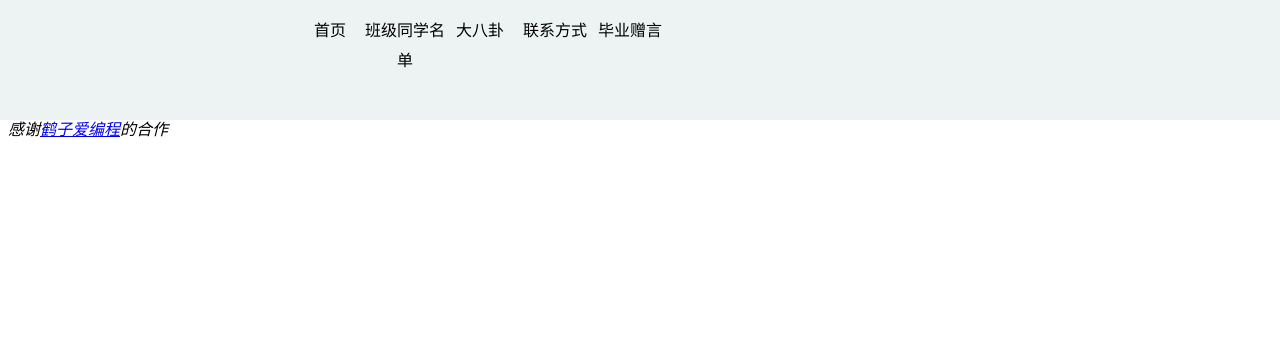
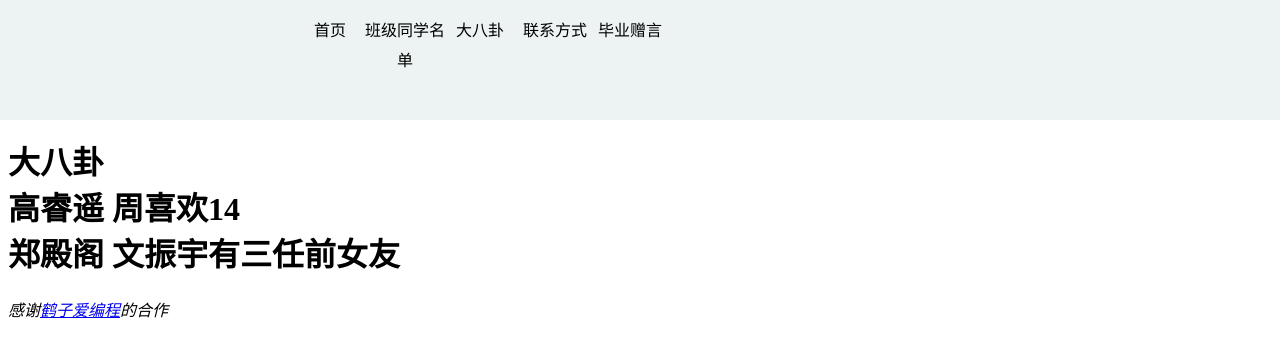
Before and after one commit to Aurora-Ldl/MyIndex, a plain HTML site: page branch/bagua.html in a window 1280 px wide. Drawn offline with Linux system fonts and the light colour scheme.

Commit message:
Add files via upload

```diff
--- a/branch/bagua.html
+++ b/branch/bagua.html
@@ -21,6 +21,9 @@
 <br>
 <br>
 <br>
+<h1>大八卦<br>
+    高睿遥 周喜欢14<br>
+    郑殿阁 文振宇有三任前女友</h1>
 <address>
     感谢<a href="https://www.douyin.com/user/MS4wLjABAAAAhCam6cAHHca5ZaNRG-ejJrtkuAf52ZfB7Jz816WgqqE">鹤子爱编程</a>的合作
 
```
